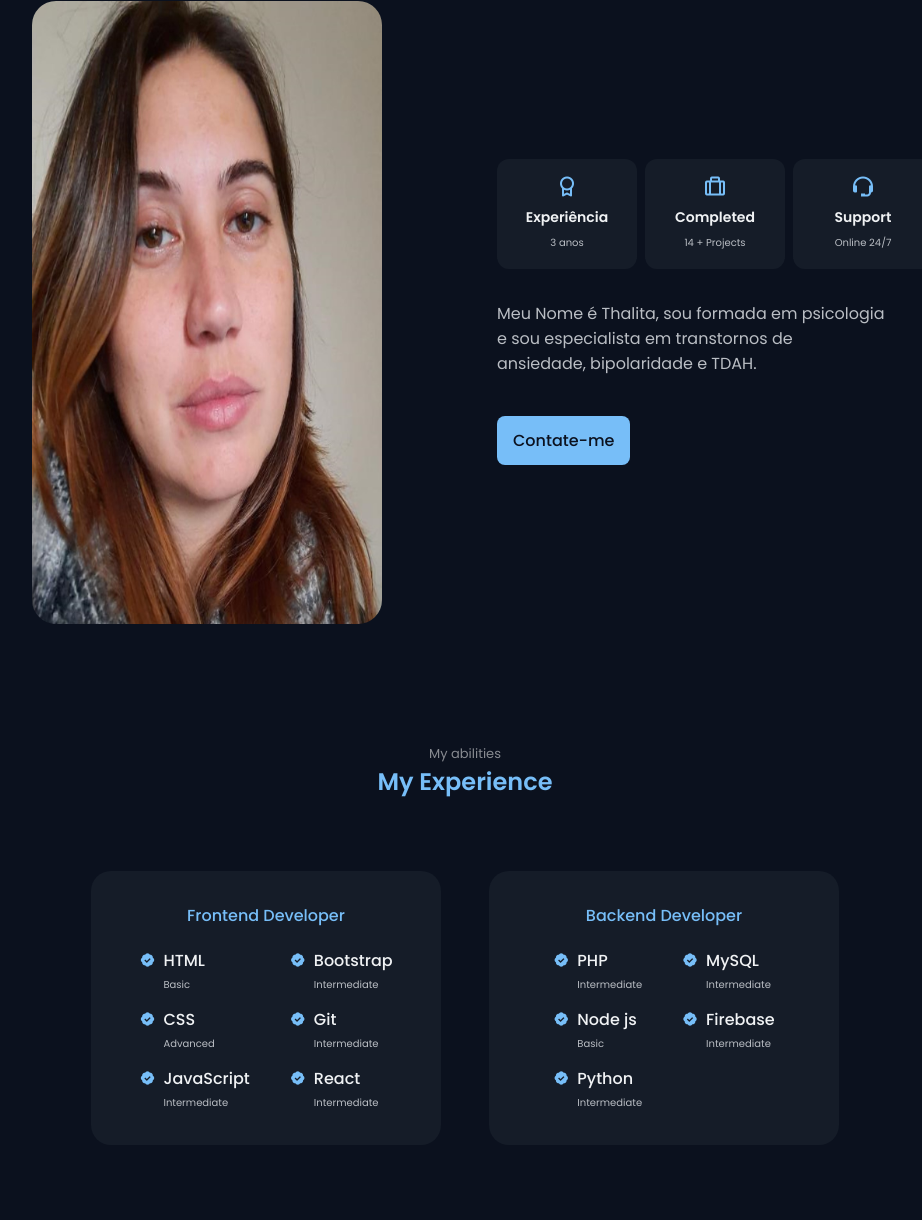
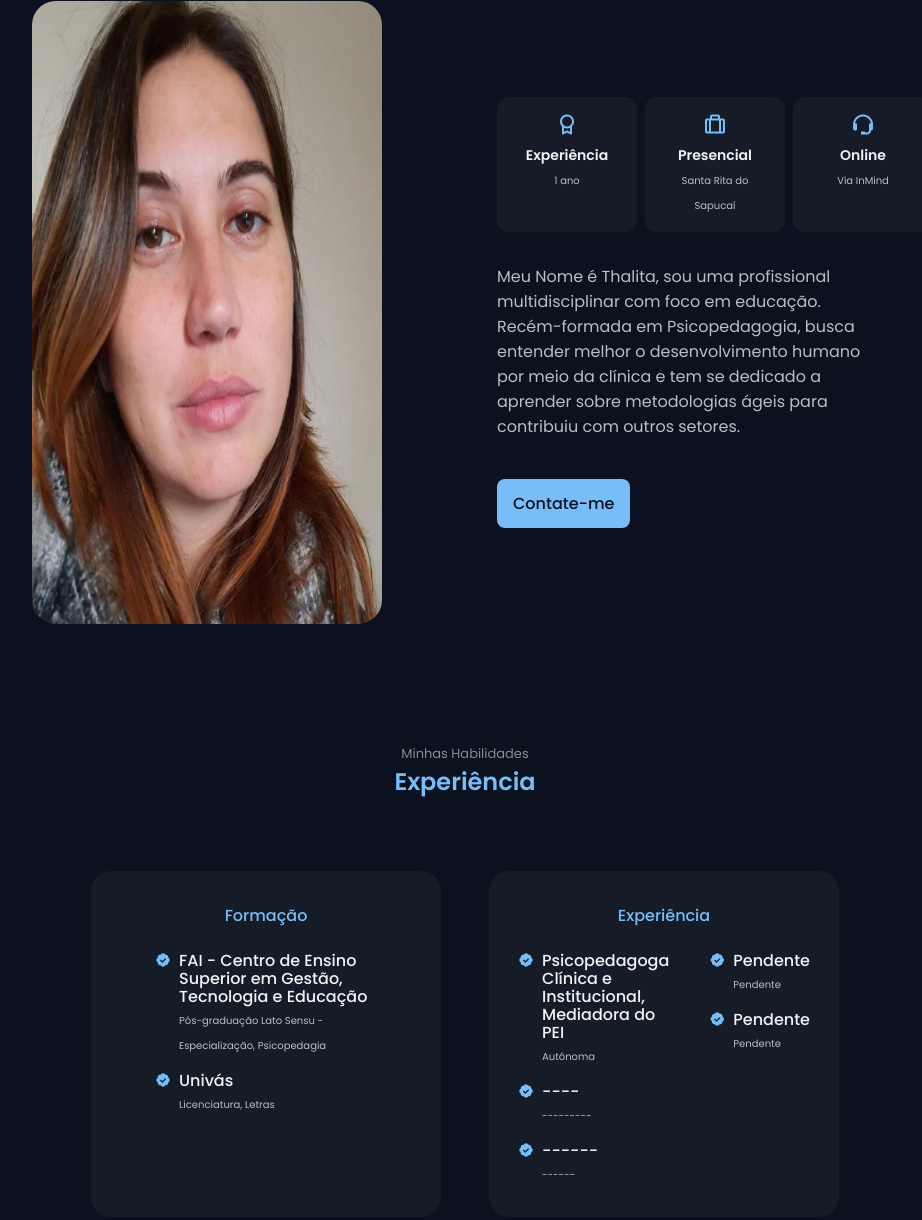
Before and after one commit to InMindOfficial/Codigo_InMind, a website: page Responsive-Portfolio-Website-main/Portfolio-Website/index.html in a window 1280 px wide. Shown: the part 1012-2232 px from the top of the page, without its empty margins (175-1097 px from the left). Drawn offline with nearby package versions, Linux system fonts and the light colour scheme.

Commit message:
adicionei mudanças no site

```diff
--- a/Responsive-Portfolio-Website-main/Portfolio-Website/index.html
+++ b/Responsive-Portfolio-Website-main/Portfolio-Website/index.html
@@ -71,8 +71,8 @@
                 <div class="home__container container grid">
                     <div class="home__data">
                         <span class="home__greeting"></span>
-                        <h1 class="home__name">Thalita Oppenheimer</h1>
-                        <h3 class="home__education">Psicóloga especializada em Transtornos de ansiedade e TDAH </h3>
+                        <h1 class="home__name">Thalita Oppenheimer de Toledo</h1>
+                        <h3 class="home__education">Profissional de Desenvolvimento Humano (Psicopedagoga Clínica e Institucional)</h3>
 
 
                        <!--  <div class="home__buttons">
@@ -121,25 +121,25 @@
                             <div class="about__box">
                                 <i class='bx bx-award about__icon'></i>
                                 <h3 class="about__title">Experiência</h3>
-                                <span class="about__subtitle">3 anos</span>
+                                <span class="about__subtitle">1 ano</span>
                             </div>
 
                             <div class="about__box">
                                 <i class='bx bx-briefcase-alt about__icon' ></i>
-                                <h3 class="about__title">Completed</h3>
-                                <span class="about__subtitle">14 + Projects</span>
+                                <h3 class="about__title">Presencial</h3>
+                                <span class="about__subtitle">Santa Rita do Sapucaí</span>
                             </div>
 
                             <div class="about__box">
                                 <i class='bx bx-support about__icon' ></i>
-                                <h3 class="about__title">Support</h3>
-                                <span class="about__subtitle">Online 24/7</span>
+                                <h3 class="about__title">Online</h3>
+                                <span class="about__subtitle">Via InMind</span>
                             </div>
 
                         </div>
 
                         <p class="about__description">
-                            Meu Nome é Thalita, sou formada em psicologia e sou especialista em transtornos de ansiedade, bipolaridade e TDAH.
+                            Meu Nome é Thalita, sou uma profissional multidisciplinar com foco em educação. Recém-formada em Psicopedagogia, busca entender melhor o desenvolvimento humano por meio da clínica e tem se dedicado a aprender sobre metodologias ágeis para contribuiu com outros setores.
                         </p>
 
                         <a href="#contact" class="button">Contate-me</a>
@@ -149,12 +149,12 @@
 
             <!--=============== SKILLS ===============-->
             <section class="skills section" id="skills">
-                <span class="section__subtitle">My abilities</span>
-                <h2 class="section__title">My Experience</h2>
+                <span class="section__subtitle">Minhas Habilidades</span>
+                <h2 class="section__title">Experiência</h2>
 
                 <div class="skills__container container grid">
                     <div class="skills__content">
-                        <h3 class="skills__title">Frontend Developer</h3>
+                        <h3 class="skills__title">Formação</h3>
 
                         <div class="skills__box">
                             <div class="skills__group">
@@ -162,8 +162,8 @@
                                     <i class='bx bxs-badge-check'></i>
 
                                     <div>
-                                        <h3 class="skills__name">HTML</h3>
-                                        <span class="skills__level">Basic</span>
+                                        <h3 class="skills__name">FAI - Centro de Ensino Superior em Gestão, Tecnologia e Educação</h3>
+                                        <span class="skills__level">Pós-graduação Lato Sensu - Especialização, Psicopedagia</span>
                                     </div>
                                 </div>
 
@@ -171,12 +171,12 @@
                                     <i class='bx bxs-badge-check'></i>
 
                                     <div>
-                                        <h3 class="skills__name">CSS</h3>
-                                        <span class="skills__level">Advanced</span>
+                                        <h3 class="skills__name">Univás</h3>
+                                        <span class="skills__level">Licenciatura, Letras</span>
                                     </div>
                                 </div>
 
-                                <div class="skills__data">
+                                <!-- <div class="skills__data">
                                     <i class='bx bxs-badge-check'></i>
 
                                     <div>
@@ -204,21 +204,21 @@
                                         <span class="skills__level">Intermediate</span>
                                     </div>
                                 </div>
+ -->
+                                <div class="skills__data">
+                                    <!-- <i class='bx bxs-badge-check'></i> -->
 
-                                <div class="skills__data">
-                                    <i class='bx bxs-badge-check'></i>
-
-                                    <div>
+                                    <!-- <div>
                                         <h3 class="skills__name">React</h3>
                                         <span class="skills__level">Intermediate</span>
-                                    </div>
+                                    </div> -->
                                 </div>
                             </div>
                         </div>
                     </div>
 
                     <div class="skills__content">
-                        <h3 class="skills__title">Backend Developer</h3>
+                        <h3 class="skills__title">Experiência</h3>
 
                         <div class="skills__box">
                             <div class="skills__group">
@@ -226,8 +226,8 @@
                                     <i class='bx bxs-badge-check'></i>
 
                                     <div>
-                                        <h3 class="skills__name">PHP</h3>
-                                        <span class="skills__level">Intermediate</span>
+                                        <h3 class="skills__name">Psicopedagoga Clínica e Institucional, Mediadora do PEI</h3>
+                                        <span class="skills__level">Autônoma</span>
                                     </div>
                                 </div>
 
@@ -235,8 +235,8 @@
                                     <i class='bx bxs-badge-check'></i>
 
                                     <div>
-                                        <h3 class="skills__name">Node js</h3>
-                                        <span class="skills__level">Basic</span>
+                                        <h3 class="skills__name">----</h3>
+                                        <span class="skills__level">---------</span>
                                     </div>
                                 </div>
 
@@ -244,8 +244,8 @@
                                     <i class='bx bxs-badge-check'></i>
 
                                     <div>
-                                        <h3 class="skills__name">Python</h3>
-                                        <span class="skills__level">Intermediate</span>
+                                        <h3 class="skills__name">------</h3>
+                                        <span class="skills__level">------</span>
                                     </div>
                                 </div>
                             </div>
@@ -255,8 +255,8 @@
                                     <i class='bx bxs-badge-check'></i>
 
                                     <div>
-                                        <h3 class="skills__name">MySQL</h3>
-                                        <span class="skills__level">Intermediate</span>
+                                        <h3 class="skills__name">Pendente</h3>
+                                        <span class="skills__level">Pendente</span>
                                     </div>
                                 </div>
 
@@ -264,8 +264,8 @@
                                     <i class='bx bxs-badge-check'></i>
 
                                     <div>
-                                        <h3 class="skills__name">Firebase</h3>
-                                        <span class="skills__level">Intermediate</span>
+                                        <h3 class="skills__name">Pendente</h3>
+                                        <span class="skills__level">Pendente</span>
                                     </div>
                                 </div>
 
@@ -276,7 +276,7 @@
             </section>
 
             <!--=============== SERVICES ===============-->
-            <section class="services section">
+           <!--  <section class="services section">
                 <span class="section__subtitle">My Services</span>
                 <h2 class="section__title">What I Offer</h2>
 
@@ -456,9 +456,10 @@
                         </div>
                     </div>
                 </div>
-            </section>
+            </section> -->
 
             <!--=============== WORK ===============-->
+            <!--
             <section class="work section" id="work">
                 <span class="section__subtitle">My Portfolio</span>
                 <h2 class="section__title">Recent Works</h2>
@@ -528,25 +529,24 @@
                     </div>
                 </div>
             </section>
-
+            -->
             <!--=============== TESTIMONIALS ===============-->
             <section class="testimonial section">
-                <span class="section__subtitle">My clients say</span>
-                <h2 class="section__title">Testimonial</h2>
+                <span class="section__subtitle">Meus Clientes Dizem</span>
+                <h2 class="section__title">Avaliações</h2>
 
                 <div class="testimonial__container container swiper">
                     <div class="swiper-wrapper">
                         <div class="testimonial__card swiper-slide">
                             <img src="assets/img/testimonial1.png" alt="" class="testimonial__img">
 
-                            <h3 class="testimonial__name">Yusuf Öze</h3>
+                            <h3 class="testimonial__name">Ricardo Freitas</h3>
                             <p class="testimonial__description">
-                                A reall good job A reall good job A reall good job A reall good job A reall good job
-                                A reall good job A reall good job.
+                                Ótima profissional, ajudou muito minha família a lidar com nosso filho que era muito introspectivo e, através de conselhos e direções, hoje mudamos nossos métodos e aprendemos muita coisa!
                             </p>
                         </div>
 
-                        <div class="testimonial__card swiper-slide">
+                        <!-- <div class="testimonial__card swiper-slide">
                             <img src="assets/img/testimonial2.png" alt="" class="testimonial__img">
 
                             <h3 class="testimonial__name">Leyla Sev</h3>
@@ -565,8 +565,7 @@
                                 A reall good job A reall good job.
                             </p>
                         </div>
-                    </div>
-
+                    </div>-->
 
                     <div class="swiper-pagination"></div>
                 </div>
```
